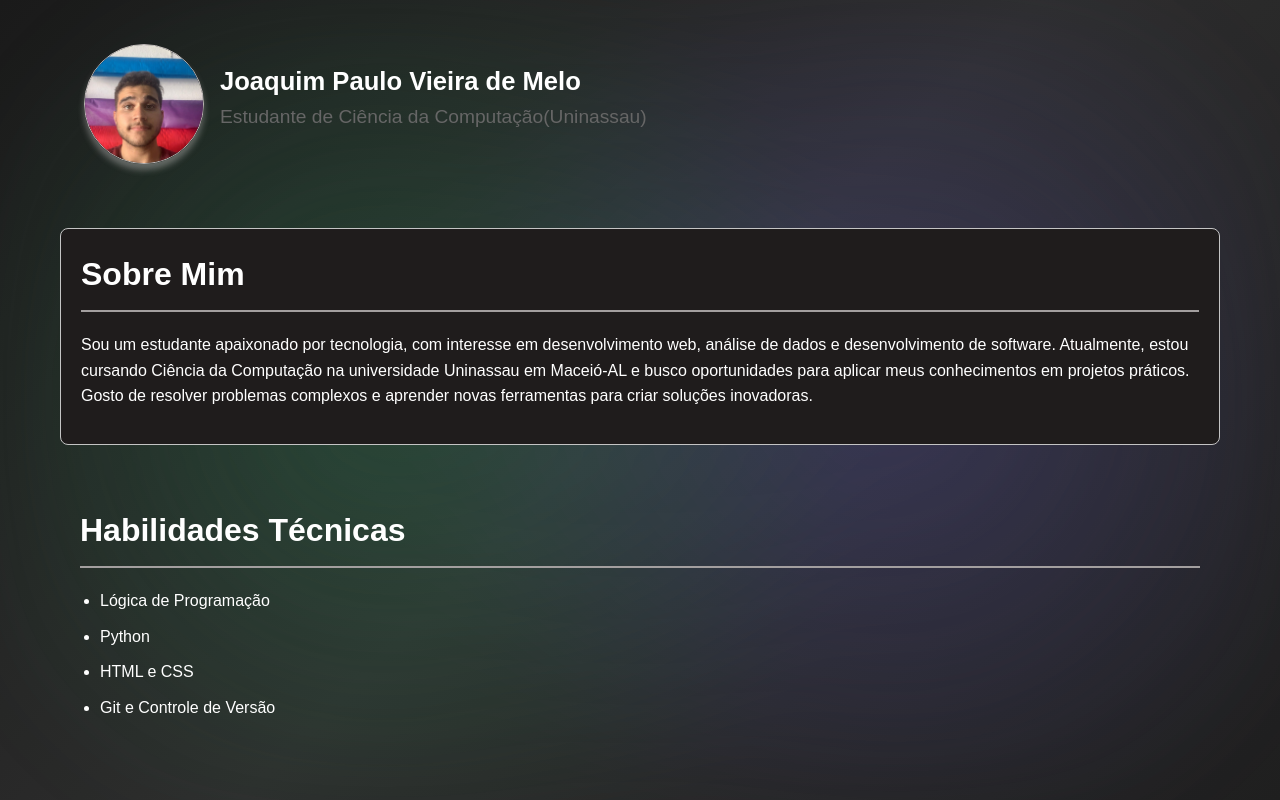
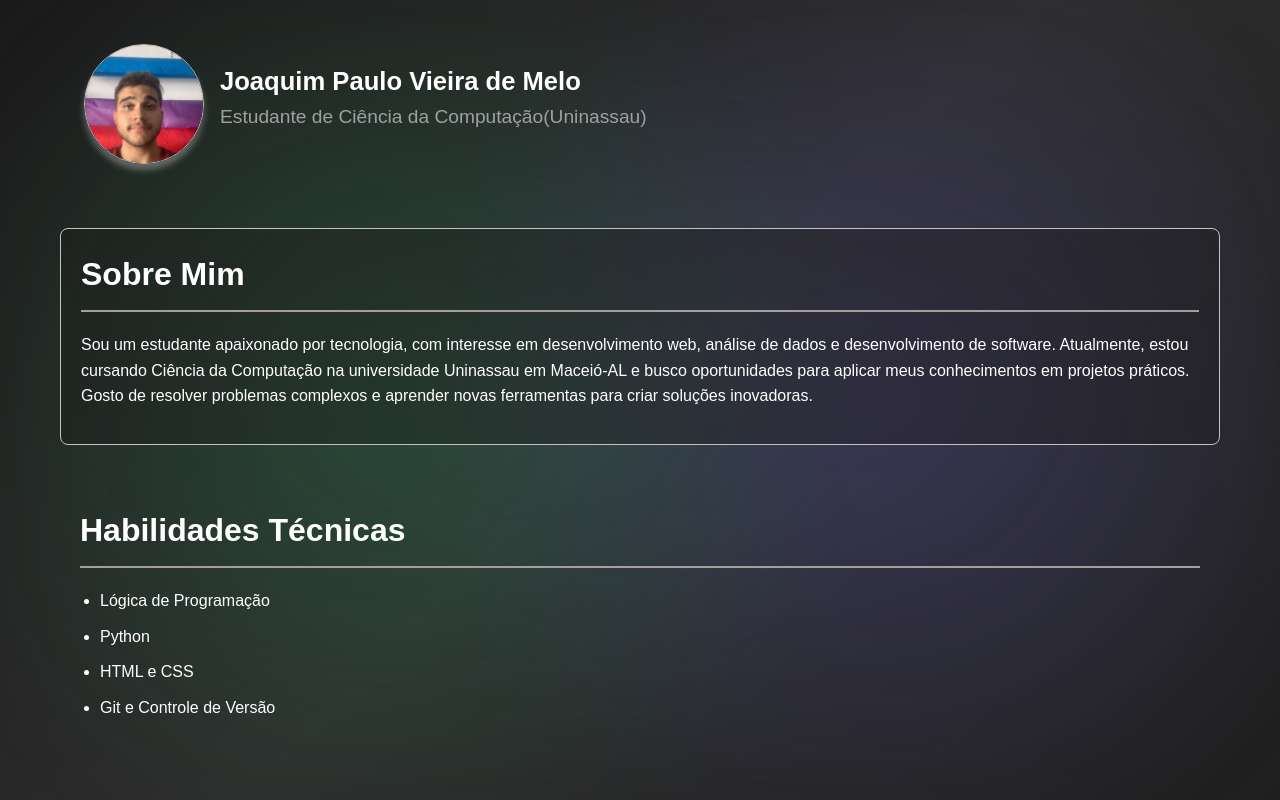
Before and after one commit to bababoey761/portfolio, a plain HTML site: page index.html in a window 1280 px wide. Shown: the top 800 px of the page. Drawn offline with Linux system fonts and the light colour scheme.

Commit message:
adição do style.css

```diff
--- a/style.css
+++ b/style.css
@@ -81,7 +81,7 @@ h1 {
 
 .frase-apresentacao {
     font-size: 1.2em;
-    color: #666;
+    color: #a1a0a0;
 }
 
 /* Seções principais */
@@ -95,7 +95,7 @@ section {
 }
 
 .secao-sobre {
-    background-color: #1f1c1c;
+    background-color: #1f1c1c59;
     border: 1px solid #c4c4c4;
     border-radius: 8px;
 }
@@ -141,7 +141,7 @@ p {
     padding: 20px;
     border: 1px solid #bdb6b6;
     border-radius: 8px;
-    background-color: #242121;
+    background-color: #24212148;
     min-height: 220px;
 }
 
```
